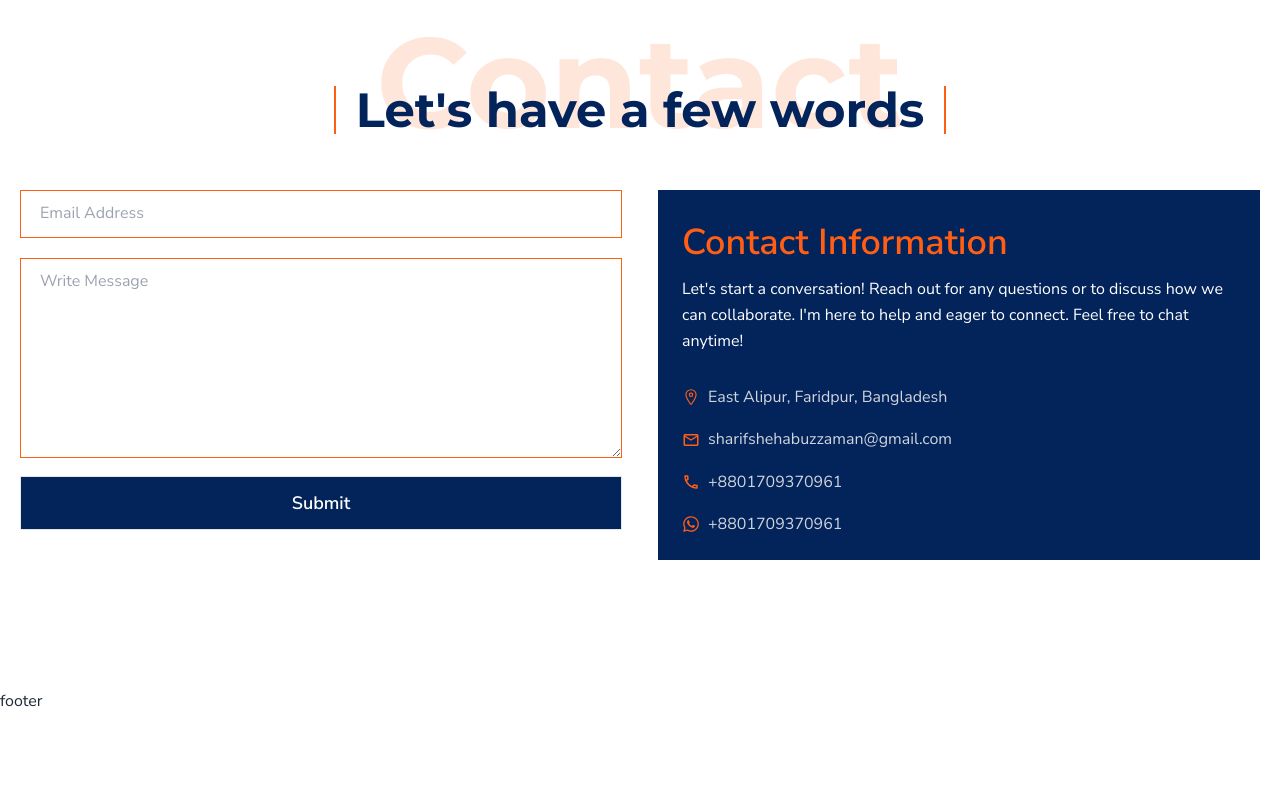
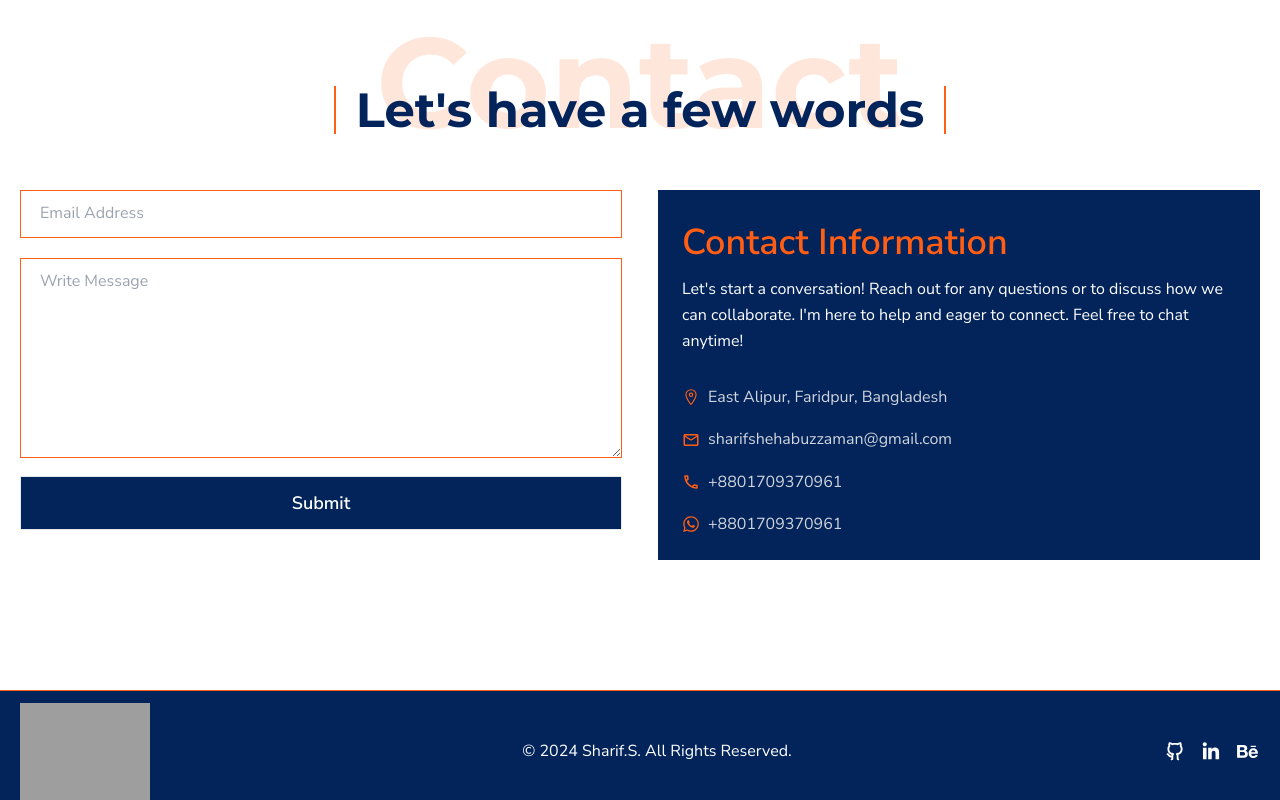
Before and after one commit to sharifshehab/sharif.s, a React (Vite) app: page / in a window 1280 px wide. Shown: the part 2431-3231 px from the top of the page. Before the commit the page ends 3143 px from the top, so only its background shows below. Built offline with nearby package versions, Linux system fonts and the light colour scheme; grey boxes are pictures that could not be loaded; what tailwindcss-text-fill-stroke would draw is missing.

Commit message:
footer section complete

```diff
--- a/src/pages/Home/Contact/Contact.jsx
+++ b/src/pages/Home/Contact/Contact.jsx
@@ -3,8 +3,6 @@ import SectionHeading from "../../../components/SectionHeading";
 import { MdOutlineCall, MdOutlineEmail } from "react-icons/md";
 import { IoLocationOutline } from "react-icons/io5";
 import { FaWhatsapp } from "react-icons/fa6";
-import { CgFacebook } from "react-icons/cg";
-import { BsInstagram, BsLinkedin, BsTwitter } from "react-icons/bs";
 
 const Contact = () => {
     return (
--- a/src/pages/shared/Footer.jsx
+++ b/src/pages/shared/Footer.jsx
@@ -1,9 +1,35 @@
+// react icons
+import { CgFacebook } from "react-icons/cg";
+import { BsInstagram, BsLinkedin, BsTwitter } from "react-icons/bs";
+import { RiGithubLine } from "react-icons/ri";
+import { LiaLinkedinIn } from "react-icons/lia";
+import { BiLogoBehance } from "react-icons/bi";
 
 const Footer = () => {
     return (
-        <div>
-            footer
-        </div>
+        <footer className="bg-secondaryColor boxShadow border-t border-primaryColor w-full">
+            <div
+                className="container mx-auto px-5 pt-3 flex items-center justify-center md:justify-between w-full flex-wrap gap-5">
+
+                <img src="https://i.ibb.co/ZHYQ04D/footer-logo.png" alt="logo"
+                    className="w-[130px]" />
+
+                <p className="text-white">© 2024 Sharif.S. All Rights
+                    Reserved. </p>
+
+                <div className="flex items-center gap-3 text-white">
+                    <a href="https://github.com/sharifshehab" target="_blank">
+                        <RiGithubLine size={22} className="text-white hover:animate-pulse hover:text-primaryColor duration-500"/>
+                    </a>
+                    <a href="https://www.linkedin.com/in/sharifshehab" target="_blank">
+                        <LiaLinkedinIn size={25} className="text-white hover:animate-pulse hover:text-primaryColor duration-500"/>
+                    </a>
+                    <a href="https://www.behance.net/-svshuvo" target="_blank">
+                        <BiLogoBehance size={25} className="text-white hover:animate-pulse hover:text-primaryColor duration-500"/>
+                    </a>
+                </div>
+            </div>
+        </footer>
     );
 };
 
```
